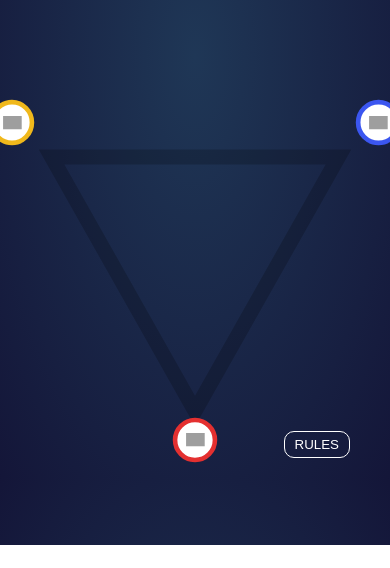
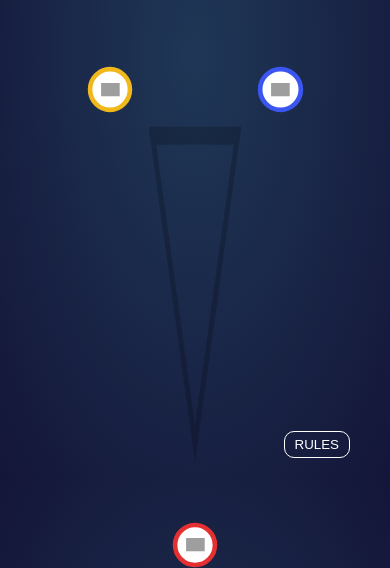
Before and after one commit to kaeden-bryer/Rock-Paper-Scissors-Spock-Lizard, a Vue app: page / in a window 390 px wide. Shown: the part 366-934 px from the top of the page. Before the commit the page ends 911 px from the top, so only its background shows below. Built offline with nearby package versions, Linux system fonts and the light colour scheme; grey boxes are pictures that could not be loaded.

Commit message:
fix responsiveness

```diff
--- a/src/components/GameArea.vue
+++ b/src/components/GameArea.vue
@@ -51,8 +51,8 @@
 
 <style scoped>
     .game-area {
-        width: 60vw;
-        height: 60vh;
+        width: 30vw;
+        height: 50vh;
         position: relative;
         display: flex;
         justify-content: center;
@@ -65,6 +65,14 @@
         top: 50%;
         left: 50%;
         transform: translate(-50%, -50%);
+        width: 100%;
+        height: 100%;
+    }
+
+    .triangle {
+        margin-top: 8%;
+        width: 80%;
+        height: 80%;
     }
 
     .buttons {
--- a/src/views/Game.vue
+++ b/src/views/Game.vue
@@ -102,7 +102,6 @@
   display: flex;
   justify-content: center;
   align-items: center;
-  margin-top: 20px;
-  width: 100%;
+  margin-top: 7vh;
 }
 </style>
```
